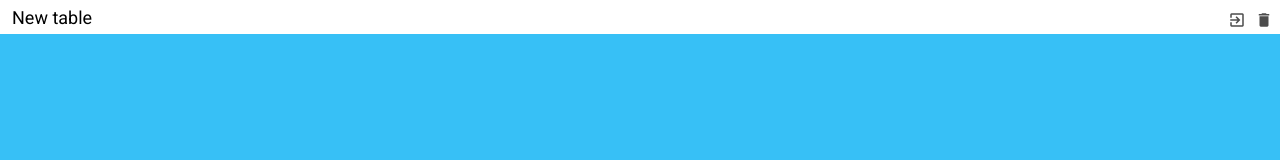
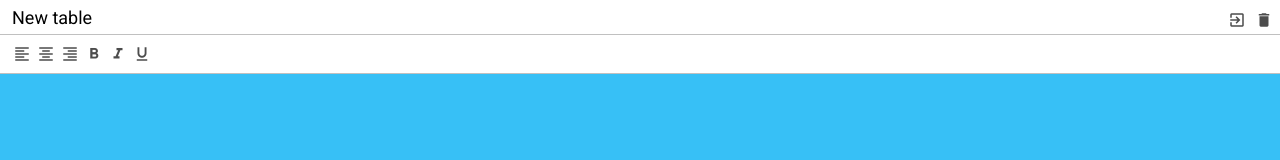
Before and after one commit to FyuroTEX/excel-js, a website built with webpack: page src/index.html in a window 1280 px wide. Built offline with nearby package versions, Linux system fonts and the light colour scheme.

Commit message:
add toolbar icons

```diff
--- a/src/index.html
+++ b/src/index.html
@@ -27,7 +27,30 @@
             </div>
 
             <div class="excel__toolbar">
-
+                <div class="button"><i class="material-icons">
+                        format_align_left
+                    </i>
+                </div>
+                <div class="button"><i class="material-icons">
+                        format_align_center
+                    </i>
+                </div>
+                <div class="button"><i class="material-icons">
+                        format_align_right
+                    </i>
+                </div>
+                <div class="button"><i class="material-icons">
+                        format_bold
+                    </i>
+                </div>
+                <div class="button"><i class="material-icons">
+                        format_italic
+                    </i>
+                </div>
+                <div class="button"><i class="material-icons">
+                        format_underlined
+                    </i>
+                </div>
             </div>
 
             <div class="excel__formula">
--- a/src/scss/_variables.scss
+++ b/src/scss/_variables.scss
@@ -1,3 +1,4 @@
 $header-height: 34px;
+$toolbar-height: 40px;
 $zimaBlue: #37c0f6;
 $border-color: #c0c0c0;
--- a/src/scss/header.scss
+++ b/src/scss/header.scss
@@ -11,7 +11,7 @@
   display: flex;
   justify-content: space-between;
 
-  background: white;
+  background: #ffffff;
 
   & .input {
     margin: 0;
@@ -32,6 +32,6 @@
     }
   }
   & .button {
-      @include button(red);
+      @include button(#ff0000);
   }
 }
--- a/src/scss/toolbar.scss
+++ b/src/scss/toolbar.scss
@@ -2,5 +2,21 @@
 @import "mixins";
 
 .excel__toolbar{
+    background: white;
 
+    position: absolute;
+    left: 0;
+    right: 0;
+    top: $header-height;
+
+    height: $toolbar-height;
+
+    border-top: 1px solid $border-color;
+    border-bottom: 1px solid $border-color;
+    padding: 7px 10px;
+    display: flex;
+    // justify-content: space-between;
+    .button{
+        @include button;
+    }
 }
```
